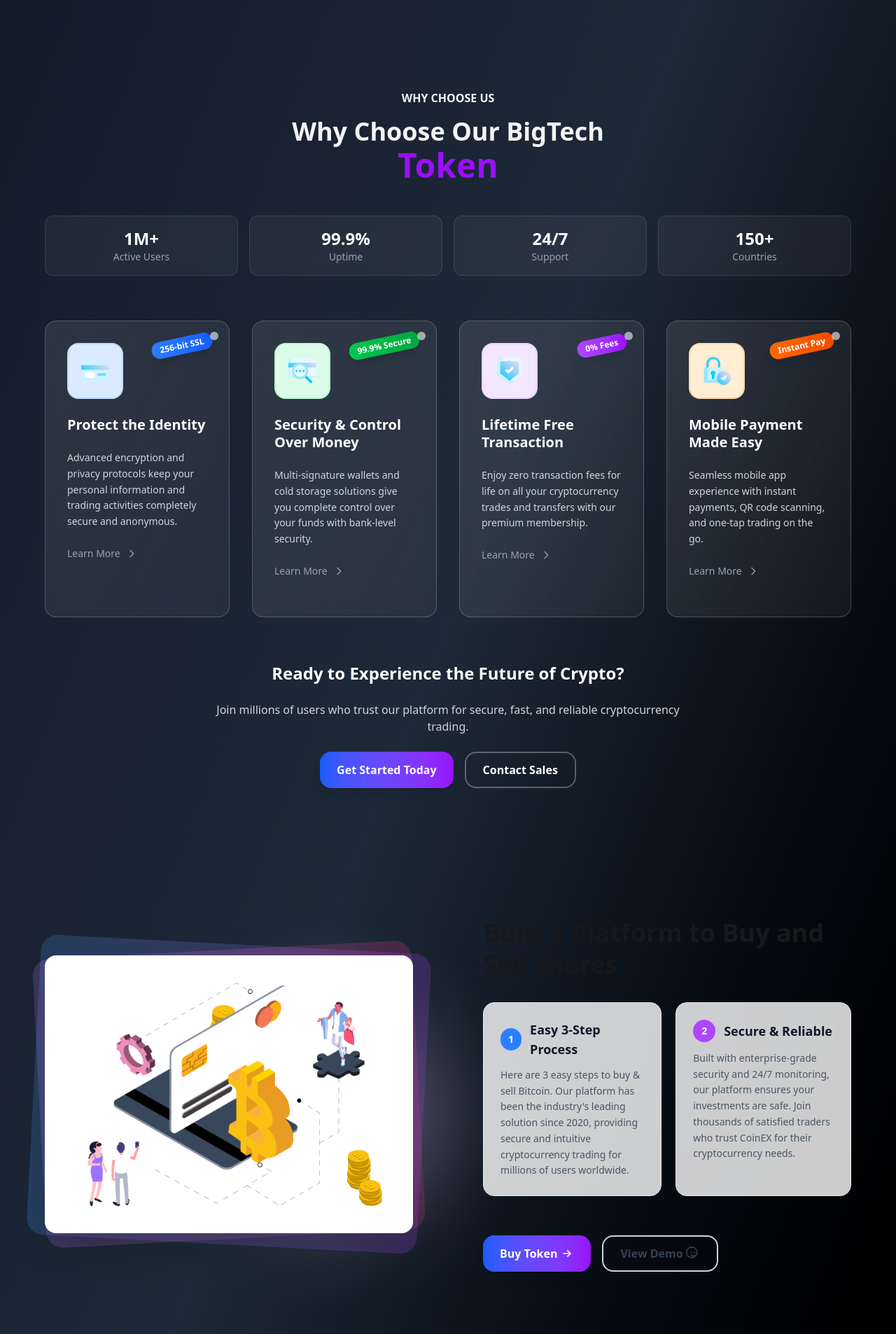
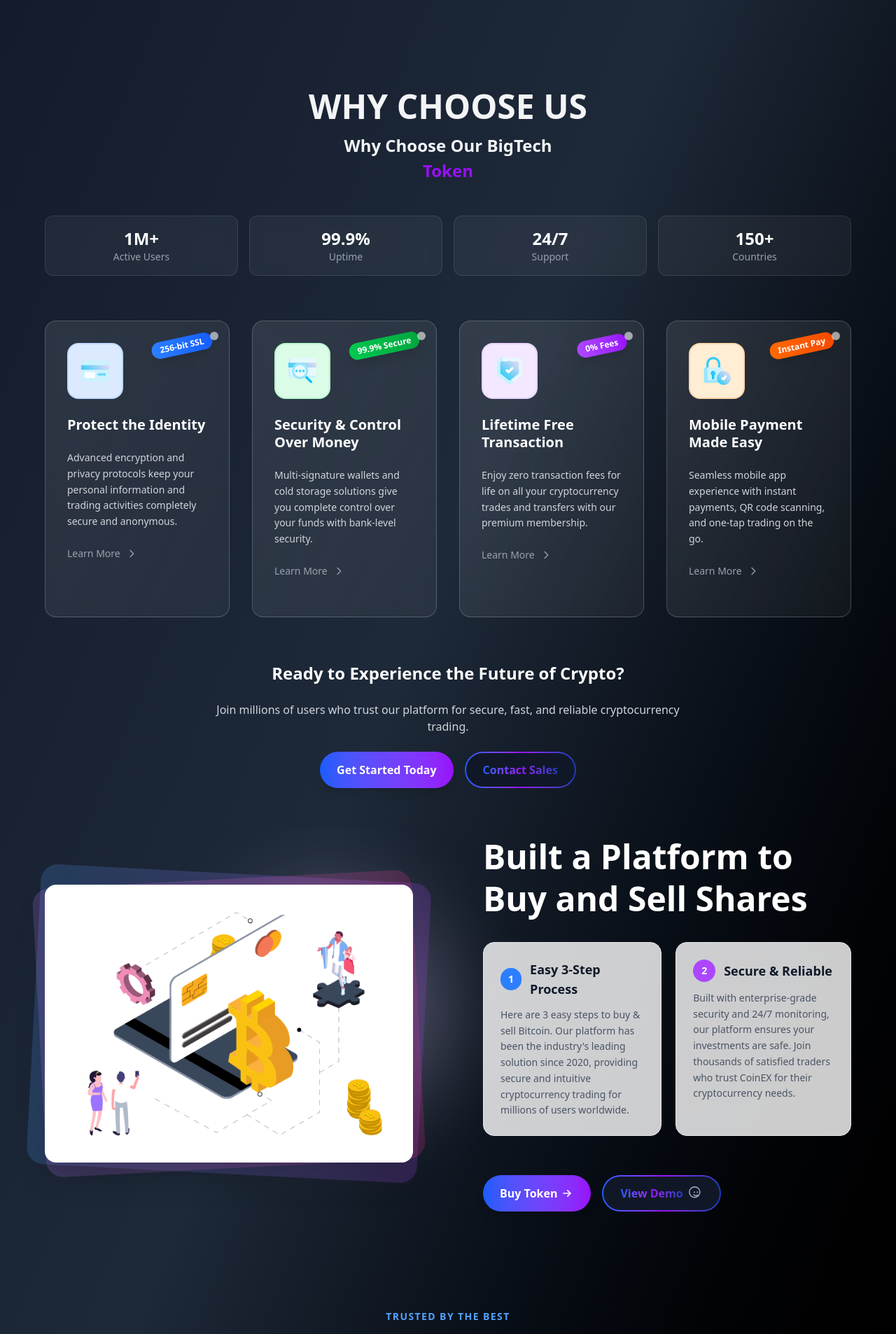
Before and after one commit to shahriaraf/Referral-Hut, a React (Vite) app: page / in a window 1280 px wide. Shown: the part 800-2706 px from the top of the page at 70% size. Built offline with nearby package versions, Linux system fonts and the light colour scheme; no server answers.

Commit message:
change the btn colore in banner page

```diff
--- a/src/Components/ComonSection/SectionTitle.jsx
+++ b/src/Components/ComonSection/SectionTitle.jsx
@@ -9,7 +9,7 @@ const SectionTitle = ({ title_1, title_2, text }) => {
       <h1
         className={`${
           title_1
-            ? "primary_text_color text-base  font-semibold uppercase mb-4 text-center"
+            ? "primary_text_color  text-5xl  font-semibold uppercase mb-4 text-center"
             : ""
         }`}
       >
@@ -19,14 +19,14 @@ const SectionTitle = ({ title_1, title_2, text }) => {
       <h1
         className={`${
           title_2
-            ? "primary_text_color text-4xl  font-semibold capitalize text-center"
+            ? "primary_text_color text-2xl  font-semibold capitalize text-center"
             : ""
         }`}
       >
         {" "}
         {title_2}{" "}
-      </h1>
-      <p className={`${text ? 'text-purple-600 text-5xl  font-semibold capitalize mt-1' : ''}`}> {text} </p>
+      </h1><p className={`${text ? 'text-purple-600 text-2xl  font-semibold capitalize mt-1' : ''}`}> {text} </p>
+
     </div>
   );
 };
--- a/src/HomePage/Crypto.jsx
+++ b/src/HomePage/Crypto.jsx
@@ -3,7 +3,7 @@ import img from "../../public/Images/Crypto/09.png";
 
 const Crypto = () => {
   return (
-    <section className="crypto_section relative w-full overflow-hidden py-20 lg:py-32">
+    <section className="crypto_section relative w-full overflow-hidden py-20 lg:py-3">
       {/* Background Elements */}
 
 
@@ -37,9 +37,9 @@ const Crypto = () => {
 
 
             {/* Main Heading */}
-            <h2 className="text-4xl sm:text-5xl lg:text-4xl font-bold leading-tight">
+            <h2 className="text-4xl  text-white sm:text-5xl  font-bold leading-tight">
 
-                 Built a Platform to Buy and Sell Shares
+              Built a Platform to Buy and Sell Shares
 
 
             </h2>
@@ -75,20 +75,26 @@ const Crypto = () => {
 
             {/* CTA Buttons */}
             <div className="flex flex-col sm:flex-row gap-4 pt-6">
-              <button className="group relative inline-flex items-center justify-center px-6 py-3 bg-gradient-to-r from-blue-600 to-purple-600 text-white font-semibold rounded-2xl hover:from-blue-700 hover:to-purple-700 transform hover:scale-105 transition-all duration-200 shadow-lg hover:shadow-xl">
+
+              <button className="group relative inline-flex items-center justify-center px-6 py-3 bg-gradient-to-r from-blue-600 to-purple-600 text-white font-semibold rounded-full hover:from-blue-700 hover:to-purple-700 transform hover:scale-105 transition-all duration-200 shadow-lg hover:shadow-xl">
                 <span className="relative z-10">Buy Token</span>
                 <svg className="ml-1 w-5 h-5 transform group-hover:translate-x-1 transition-transform duration-200" fill="none" stroke="currentColor" viewBox="0 0 24 24">
                   <path strokeLinecap="round" strokeLinejoin="round" strokeWidth={2} d="M13 7l5 5m0 0l-5 5m5-5H6" />
                 </svg>
-                <div className="absolute inset-0 bg-gradient-to-r from-blue-400 to-purple-400 rounded-2xl blur opacity-0 group-hover:opacity-20 transition-opacity duration-200"></div>
+                <div className="absolute inset-0 bg-gradient-to-r from-blue-400 to-purple-400 rounded-full blur opacity-0 group-hover:opacity-20 transition-opacity duration-200"></div>
               </button>
 
-              <button className="inline-flex items-center justify-center px-6 py-3 border-2 border-gray-300 dark:border-gray-600 text-gray-700 dark:text-gray-300 font-semibold rounded-2xl hover:bg-gray-50 dark:hover:bg-gray-800 hover:border-gray-400 transition-all duration-200">
-                View Demo
-                <svg className="ml-1 w-5 h-5" fill="none" stroke="currentColor" viewBox="0 0 24 24">
-                  <path strokeLinecap="round" strokeLinejoin="round" strokeWidth={2} d="M14.828 14.828a4 4 0 01-5.656 0M9 10h1m4 0h1m-6 4h.01M19 10a9 9 0 11-18 0 9 9 0 0118 0z" />
-                </svg>
-              </button>
+              <div className="group relative inline-flex p-[2px] bg-gradient-to-r from-blue-600 via-purple-600 to-blue-800 rounded-full transition-all duration-300 hover:shadow-lg hover:shadow-purple-500/30">
+                <button className="inline-flex items-center justify-center w-full h-full px-6 py-3 bg-gray-900 rounded-full transition-colors duration-300 group-hover:bg-gray-800">
+                  <span className="font-semibold bg-gradient-to-r from-blue-600 via-purple-600 to-blue-800 bg-clip-text text-transparent">
+                    View Demo
+                  </span>
+                  <svg className="ml-2 w-5 h-5 text-gray-400 transition-transform duration-300 group-hover:translate-x-1" fill="none" stroke="currentColor" viewBox="0 0 24 24">
+                    <path strokeLinecap="round" strokeLinejoin="round" strokeWidth={2} d="M14.828 14.828a4 4 0 01-5.656 0M9 10h1m4 0h1m-6 4h.01M19 10a9 9 0 11-18 0 9 9 0 0118 0z" />
+                  </svg>
+                </button>
+              </div>
+
             </div>
           </div>
         </div>
--- a/src/HomePage/WhyChooseUs.jsx
+++ b/src/HomePage/WhyChooseUs.jsx
@@ -169,12 +169,24 @@ const WhyChooseUs = () => {
             Join millions of users who trust our platform for secure, fast, and reliable cryptocurrency trading.
           </p>
           <div className="flex flex-col sm:flex-row gap-4 justify-center">
-            <button className="px-6 py-3 bg-gradient-to-r from-blue-600 to-purple-600 text-white font-semibold rounded-2xl hover:from-blue-700 hover:to-purple-700 transform hover:scale-105 transition-all duration-200 shadow-lg hover:shadow-xl">
-              Get Started Today
+
+
+            <button className="group relative inline-flex items-center justify-center px-6 py-3 bg-gradient-to-r from-blue-600 to-purple-600 text-white font-semibold rounded-full hover:from-blue-700 hover:to-purple-700 transform hover:scale-105 transition-all duration-200 shadow-lg hover:shadow-xl">
+              <span className="relative z-10">Get Started Today</span>
+
+              <div className="absolute inset-0 bg-gradient-to-r from-blue-400 to-purple-400 rounded-full blur opacity-0 group-hover:opacity-20 transition-opacity duration-200"></div>
             </button>
-            <button className="px-6 py-3 border-2 border-white/30 text-white font-semibold rounded-2xl hover:bg-white/10 hover:border-white/50 transition-all duration-200">
-              Contact Sales
-            </button>
+
+
+            <div className="group relative inline-flex p-[2px] bg-gradient-to-r from-blue-600 via-purple-600 to-blue-800 rounded-full transition-all duration-300 hover:shadow-lg hover:shadow-purple-500/30">
+
+              <button className="inline-flex items-center justify-center w-full h-full px-6 py-3 bg-gray-900 rounded-full transition-colors duration-300 group-hover:bg-gray-800">
+                <span className="font-semibold bg-gradient-to-r from-blue-600 via-purple-600 to-blue-800 bg-clip-text text-transparent">
+                  Contact Sales
+                </span>
+              </button>
+            </div>
+
           </div>
         </div>
       </div>
```
Also changed, not shown: src/HomePage/Banner.jsx (+2 -10 lines).
